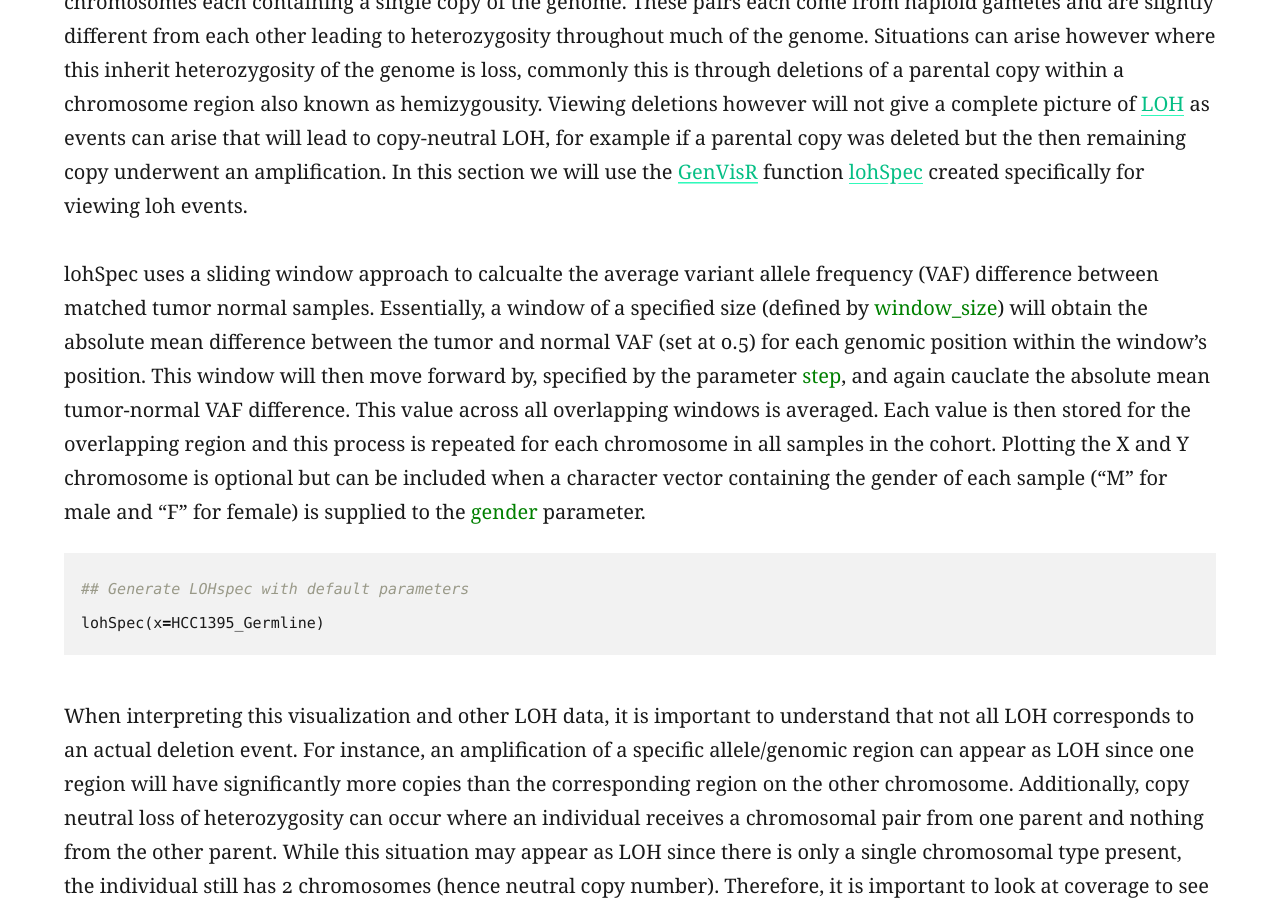
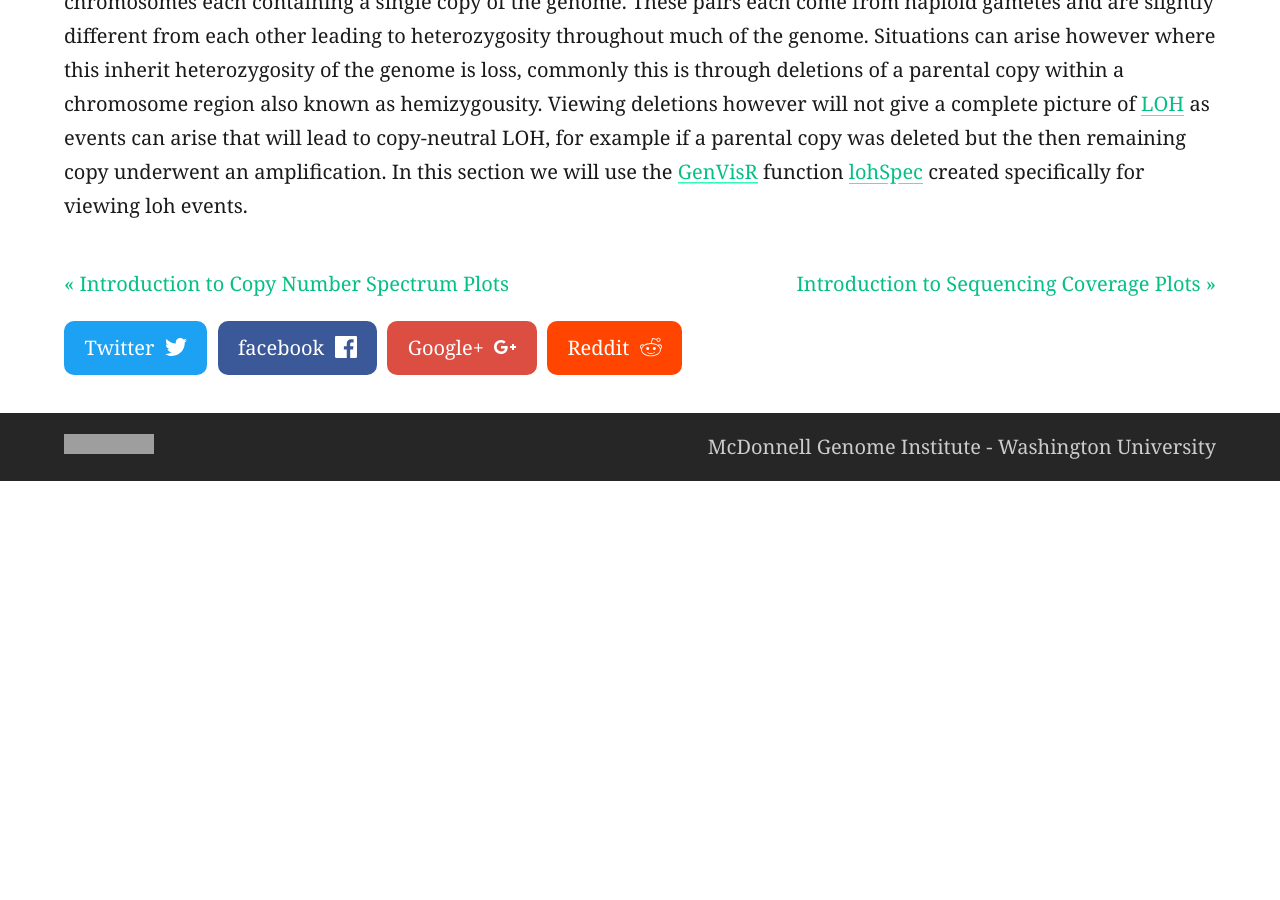
Before and after one commit to griffithlab/genviz.org, a Jekyll site: the page built from _posts/0003-07-01-lohSpec_GenVisR.md, in a window 1280 px wide and 900 px high, scrolled down 646 px. Built offline with Jekyll 4.4.1, drawn with Linux system fonts in a browser that asks for light colours; after the commit the page ends 1127 px from its top, so only the background shows below that; some of the changed text lies outside the part shown; grey boxes are pictures that could not be loaded.

Commit message:
cleaned up loh

`````diff
--- a/_posts/0003-07-01-lohSpec_GenVisR.md
+++ b/_posts/0003-07-01-lohSpec_GenVisR.md
@@ -9,14 +9,3 @@ date: 0003-07-01
 ---
 
 We've gone through visualizations of point mutations and copy number changes using [GenVisR](https://bioconductor.org/packages/release/bioc/html/GenVisR.html), another type of genomic alteration that is often usefull to visualize is ["Loss of Heterozygosity"](https://en.wikipedia.org/wiki/Loss_of_heterozygosity) events. In a diploid genome there are pairs of chromosomes each containing a single copy of the genome. These pairs each come from haploid gametes and are slightly different from each other leading to heterozygosity throughout much of the genome. Situations can arise however where this inherit heterozygosity of the genome is loss, commonly this is through deletions of a parental copy within a chromosome region also known as hemizygousity. Viewing deletions however will not give a complete picture of [LOH](https://en.wikipedia.org/wiki/Loss_of_heterozygosity) as events can arise that will lead to copy-neutral LOH, for example if a parental copy was deleted but the then remaining copy underwent an amplification. In this section we will use the [GenVisR](https://bioconductor.org/packages/release/bioc/html/GenVisR.html) function [lohSpec](https://www.rdocumentation.org/packages/GenVisR/versions/1.0.4/topics/lohSpec) created specifically for viewing loh events.
-
-lohSpec uses a sliding window approach to calcualte the average variant allele frequency (VAF) difference between matched tumor normal samples. Essentially, a window of a specified size (defined by <font color="green">window_size</font>) will obtain the absolute mean difference between the tumor and normal VAF (set at 0.5) for each genomic position within the window's position. This window will then move forward by, specified by the parameter <font color="green">step</font>, and again cauclate the absolute mean tumor-normal VAF difference. This value across all overlapping windows is averaged. Each value is then stored for the overlapping region and this process is repeated for each chromosome in all samples in the cohort. Plotting the X and Y chromosome is optional but can be included when a character vector containing the gender of each sample ("M" for male and "F" for female) is supplied to the <font color="green">gender</font> parameter.
-
-<!--Example taken from GenVisR vignette-->
-```R
-## Generate LOHspec with default parameters
-lohSpec(x=HCC1395_Germline)
-````
-
-<!--Talk about caveats with LOH-->
-When interpreting this visualization and other LOH data, it is important to understand that not all LOH corresponds to an actual deletion event. For instance, an amplification of a specific allele/genomic region can appear as LOH since one region will have significantly more copies than the corresponding region on the other chromosome. Additionally, copy neutral loss of heterozygosity can occur where an individual receives a chromosomal pair from one parent and nothing from the other parent. While this situation may appear as LOH since there is only a single chromosomal type present, the individual still has 2 chromosomes (hence neutral copy number). Therefore, it is important to look at coverage to see LOH truly results in a deleted region.
`````
